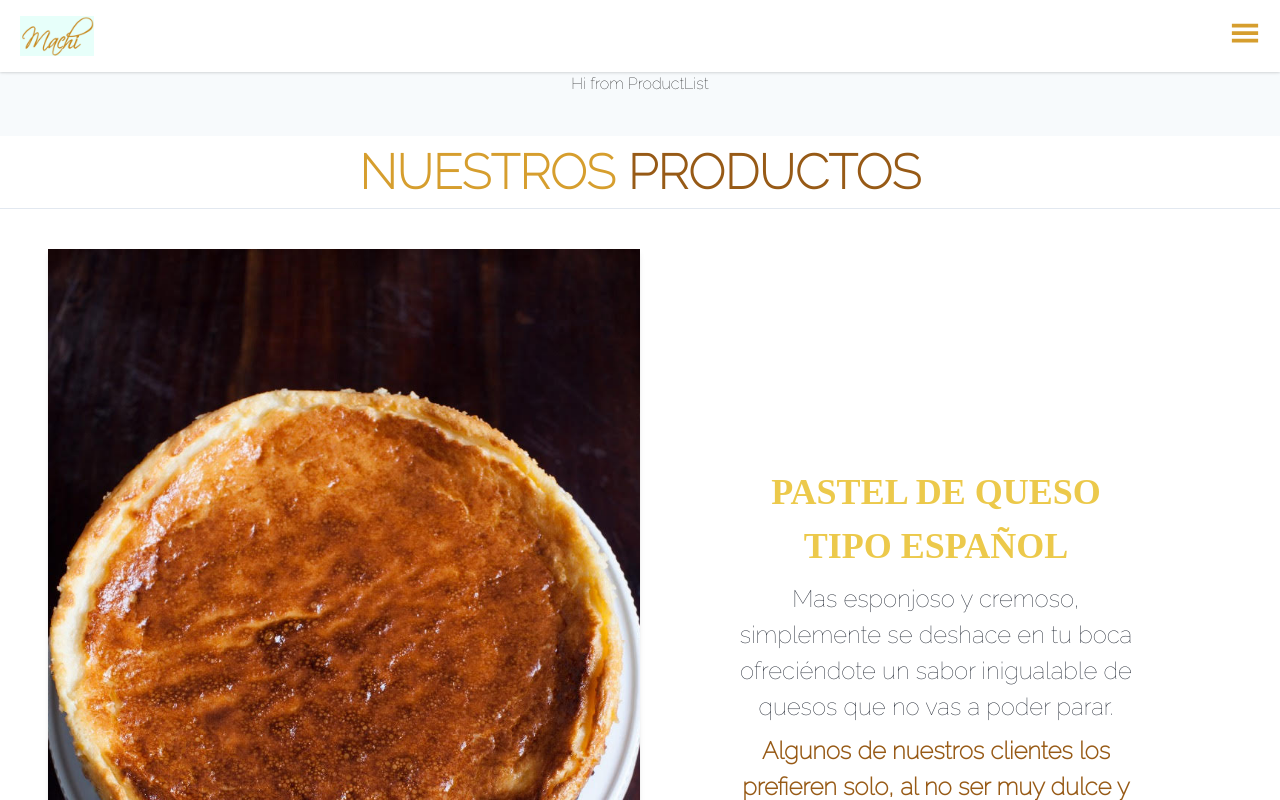
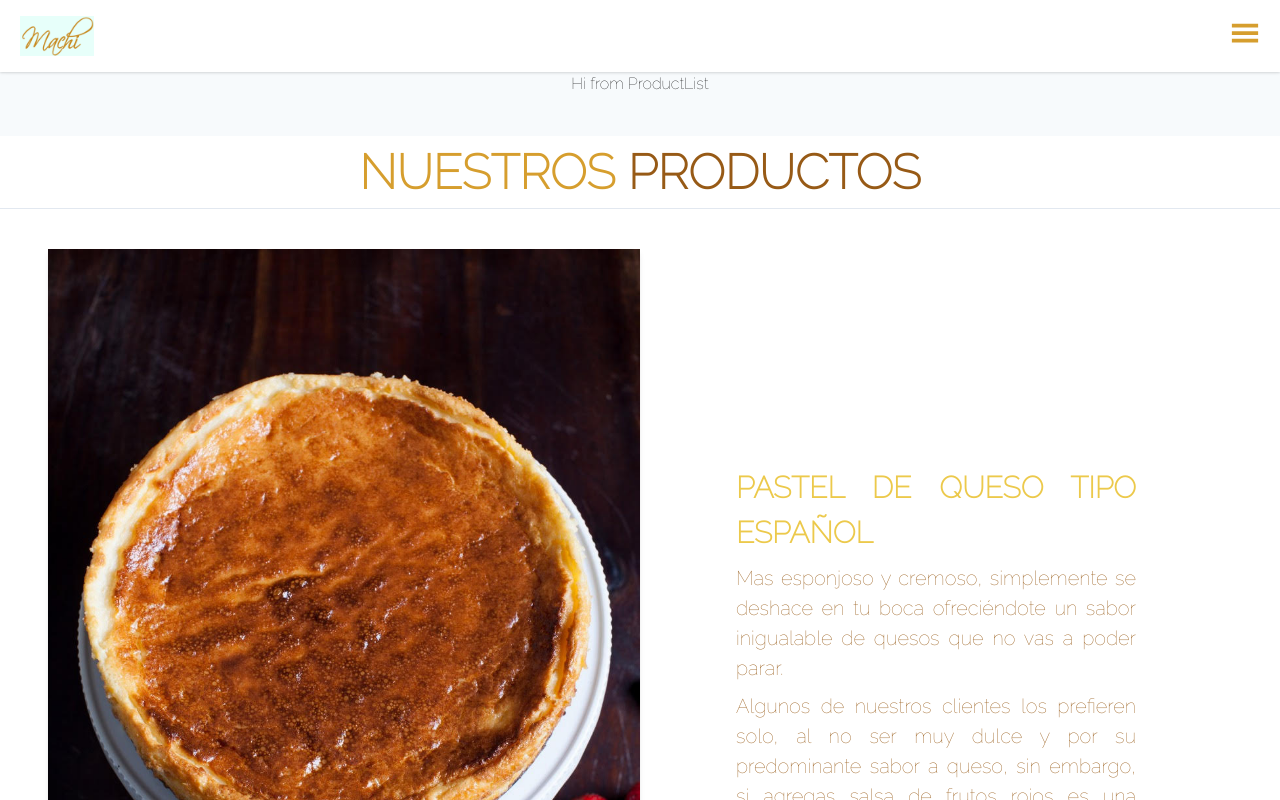
Before and after one commit to carlicdev/pasteleriaMachi, a React (Create React App) app: page /productos in a window 1280 px wide. Built offline with nearby package versions, Linux system fonts and the light colour scheme; a web font is replaced by a local one.

Commit message:
style changes

```diff
--- a/src/components/Home/ProductsSection.js
+++ b/src/components/Home/ProductsSection.js
@@ -14,11 +14,11 @@ const ProductsSection = () => {
                 <hr/>
             </div>
             <div className='flex mt-10 lg:mx-12'>
-                <div className='px-1 py-12 max-w-md mx-auto sm:max-w-xl lg:max-w-full lg:py-48 lg:px-24 lg:w-1/2'>
+                <div className='px-1 py-12 max-w-md mx-auto sm:max-w-xl lg:max-w-full lg:py-48 lg:px-24 lg:w-1/2 text-justify'>
                     <img className='h-auto w-full object-cover object-center lg:hidden shadow' src={img1} alt='Pastel de Queso' />
-                    <h5 className='mt-6 text-3xl lg:text-4xl font-bold text-yellow-500 title' >PASTEL DE QUESO TIPO ESPAÑOL</h5>
-                    <p className='mt-2 text-xl lg:text-2xl text-gray-900'>Mas esponjoso y cremoso, simplemente se deshace en tu boca ofreciéndote un sabor inigualable de quesos que no vas a poder parar.</p>
-                    <p className='mt-2 text-xl lg:text-2xl font-semibold text-yellow-800'>Algunos de nuestros clientes los prefieren solo, al no ser muy dulce y por su predominante sabor a queso, sin embargo, si agregas salsa de frutos rojos es una combinación perfecta. </p>
+                    <h5 className='mt-6 text-3xl lg:text-3xl font-bold text-yellow-500' >PASTEL DE QUESO TIPO ESPAÑOL</h5>
+                    <p className='mt-2 text-xl lg:text-xl text-yellow-800'>Mas esponjoso y cremoso, simplemente se deshace en tu boca ofreciéndote un sabor inigualable de quesos que no vas a poder parar.</p>
+                    <p className='mt-2 text-xl lg:text-xl text-yellow-800'>Algunos de nuestros clientes los prefieren solo, al no ser muy dulce y por su predominante sabor a queso, sin embargo, si agregas salsa de frutos rojos es una combinación perfecta. </p>
                     <button className='rounded shadow-md  text-yellow-800 font-semibold text-xl px-5 pt-1  mt-5 border border-yellow-600 hover:bg-yellow-600 hover:text-white focus:outline-none'>
                         HACER PEDIDO
                     </button>
@@ -28,9 +28,9 @@ const ProductsSection = () => {
                 </div>
             </div>
             <div className='flex mt-10 lg:mx-12'>
-                <div className='px-1 py-12 max-w-md mx-auto sm:max-w-xl lg:max-w-full lg:py-48 lg:px-24 lg:w-1/2'>
+                <div className='px-1 py-12 max-w-md mx-auto sm:max-w-xl lg:max-w-full lg:py-48 lg:px-24 lg:w-1/2 text-justify'>
                     <img className='h-auto w-full object-cover object-center lg:hidden shadow' src={img2} alt='Cheesecake' />
-                    <h5 className='mt-6 text-3xl lg:text-4xl font-bold text-yellow-500 title2' >Crêpe cake de conejito turín</h5>
+                    <h5 className='mt-6 text-3xl lg:text-4xl font-bold text-yellow-500' >CRÊPE CAKE DE CONEJITO TURÍN</h5>
                     <p className='mt-2 text-xl lg:text-2xl text-orange-800'>Cada crepa hecha al momento, cubierta de conejito turin, cubierto de crepa, cubierto de conejito turín... hasta formar un delicioso crêpe cake en donde cada ingrediente se omplementa e integra perfecto para lograr un producto esponjosito y especialmente cremoso en donde el chocolate es el rey.</p>
                     <button className='rounded shadow-md  text-yellow-600 text-xl px-5 pt-1  mt-5 border border-yellow-600 hover:bg-yellow-600 hover:text-white focus:outline-none'>
                         HACER PEDIDO
@@ -41,7 +41,7 @@ const ProductsSection = () => {
                 </div>
             </div>
             <div className='flex mt-10 lg:mx-12'>
-                <div className='px-1 py-12 max-w-md mx-auto sm:max-w-xl lg:max-w-full lg:py-48 lg:px-24 lg:w-1/2'>
+                <div className='px-1 py-12 max-w-md mx-auto sm:max-w-xl lg:max-w-full lg:py-48 lg:px-24 lg:w-1/2 text-justify'>
                     <img className='h-auto w-full object-cover object-center lg:hidden shadow' src={img3} alt='Pastel de Conejito' />
                     <h5 className='mt-6 text-3xl lg:text-4xl font-bold text-yellow-500' >PASTEL DE ZANAHORIA</h5>
                     <p className='mt-2 text-xl lg:text-2xl text-yellow-800'>Si eres de los amantes del pastel de zanahoria no te puedes perder el nuestro. Esta receta secreta ha sido favorita de muchos durante años.</p>
@@ -55,7 +55,7 @@ const ProductsSection = () => {
                 </div>
             </div>
             <div className='flex mt-10 lg:mx-12'>
-                <div className='px-1 py-12 max-w-md mx-auto sm:max-w-xl lg:max-w-full lg:py-48 lg:px-24 lg:w-1/2'>
+                <div className='px-1 py-12 max-w-md mx-auto sm:max-w-xl lg:max-w-full lg:py-48 lg:px-24 lg:w-1/2 text-justify'>
                     <img className='h-auto w-full object-cover object-center lg:hidden shadow' src={img4} alt='Cheesecake' />
                     <h5 className='mt-6 text-3xl lg:text-4xl font-bold text-yellow-500' >FUDGE DE CHOCOLATE</h5>
                     <p className='mt-2 text-xl lg:text-2xl text-yellow-800'>El favorito de nuestros clientes por mas de 45 años. Deja que este pastel te envuelva con su carácter cremoso y dulce que lo hacen el invitado mas elegante para una ocasión especial.</p>
@@ -69,7 +69,7 @@ const ProductsSection = () => {
                 </div>
             </div>
             <div className='flex mt-10 lg:mx-12'>
-                <div className='px-1 py-12 max-w-md mx-auto sm:max-w-xl lg:max-w-full lg:py-48 lg:px-24 lg:w-1/2'>
+                <div className='px-1 py-12 max-w-md mx-auto sm:max-w-xl lg:max-w-full lg:py-48 lg:px-24 lg:w-1/2 text-justify'>
                     <img className='h-auto w-full object-cover object-center lg:hidden shadow' src={img5} alt='Pastel de Conejito' />
                     <h5 className='mt-6 text-3xl lg:text-4xl font-bold text-yellow-500' >TARTA DE ALMENDRAS TOSTADAS</h5>
                     <p className='mt-2 text-xl lg:text-2xl text-yellow-800'>Para los amantes de la almendra y los celíacos. Nuestra Tarta de Almendras Tostadas te dejara sin habla. Las notas envinadas únicas que deja la almendra tostada consumiran tu paladar.</p>
@@ -83,7 +83,7 @@ const ProductsSection = () => {
                 </div>
             </div>
             <div className='flex mt-10 lg:mx-12'>
-                <div className='px-1 py-12 max-w-md mx-auto sm:max-w-xl lg:max-w-full lg:py-48 lg:px-24 lg:w-1/2'>
+                <div className='px-1 py-12 max-w-md mx-auto sm:max-w-xl lg:max-w-full lg:py-48 lg:px-24 lg:w-1/2 text-justify'>
                     <img className='h-auto w-full object-cover object-center lg:hidden shadow' src={img6} alt='Cheesecake' />
                     <h5 className='mt-6 text-3xl lg:text-4xl font-bold text-yellow-500' >MIL HOJAS</h5>
                     <p className='mt-2 text-xl lg:text-2xl text-yellow-800'>No has probado un pastel Mil Hojas como el nuestro. Cada rebanada te ofrece una mezcla perfecta de lo crujiente y lo suave con una combinación de sabores de vainilla y crema que te encantarán y su cubierta glaseada con un toque de fudge de chocolate.</p>
```
